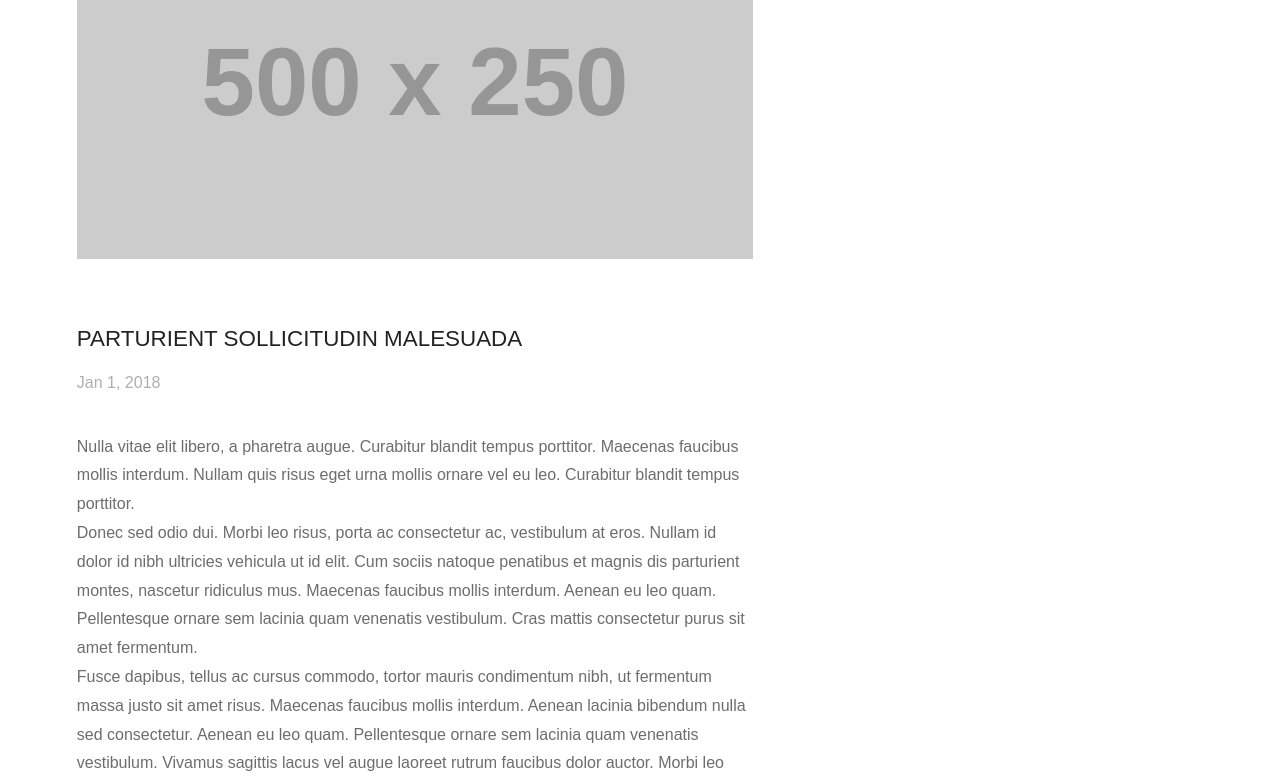
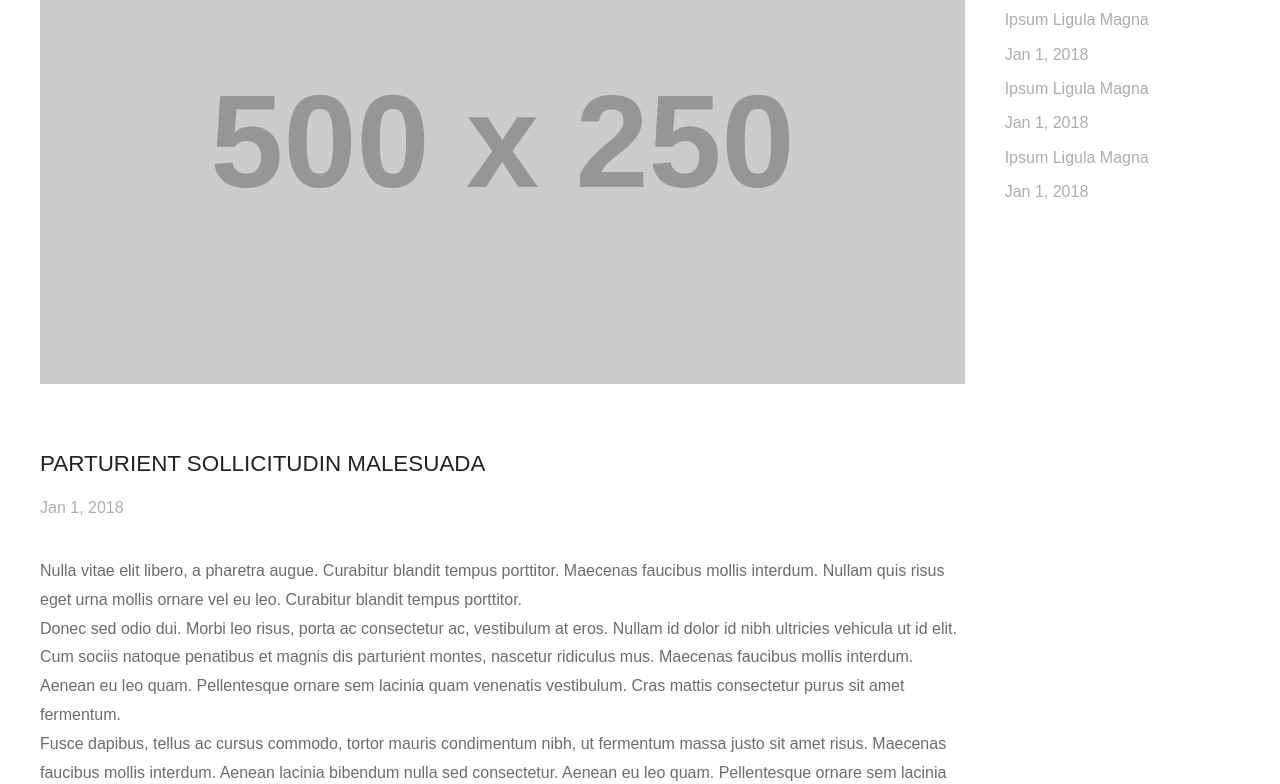
Before and after one commit to fischbot/gallery, a plain HTML site: page blog/index.html in a window 1280 px wide. Shown: the part 279-1063 px from the top of the page. Drawn offline with Linux system fonts and the light colour scheme; placeholder pictures from the web are drawn by us.

Commit message:
more container padding tweaks

```diff
--- a/css/styles.css
+++ b/css/styles.css
@@ -117,11 +117,9 @@ footer a {
 }
 
 /* ================= BLOG PAGE ================= */
-#blog-page {
+#blog-page .container {
   display: flex;
   flex-direction: column;
-  justify-content: center;
-  padding: 0 6%;
 }
 
 .post-container {
@@ -228,10 +226,6 @@ footer a {
   #menu hr {
     display: none;
   }
-
-  .container {
-    width: 98%;
-  }
 }
 
 @media (min-width: 1200px) {
```
